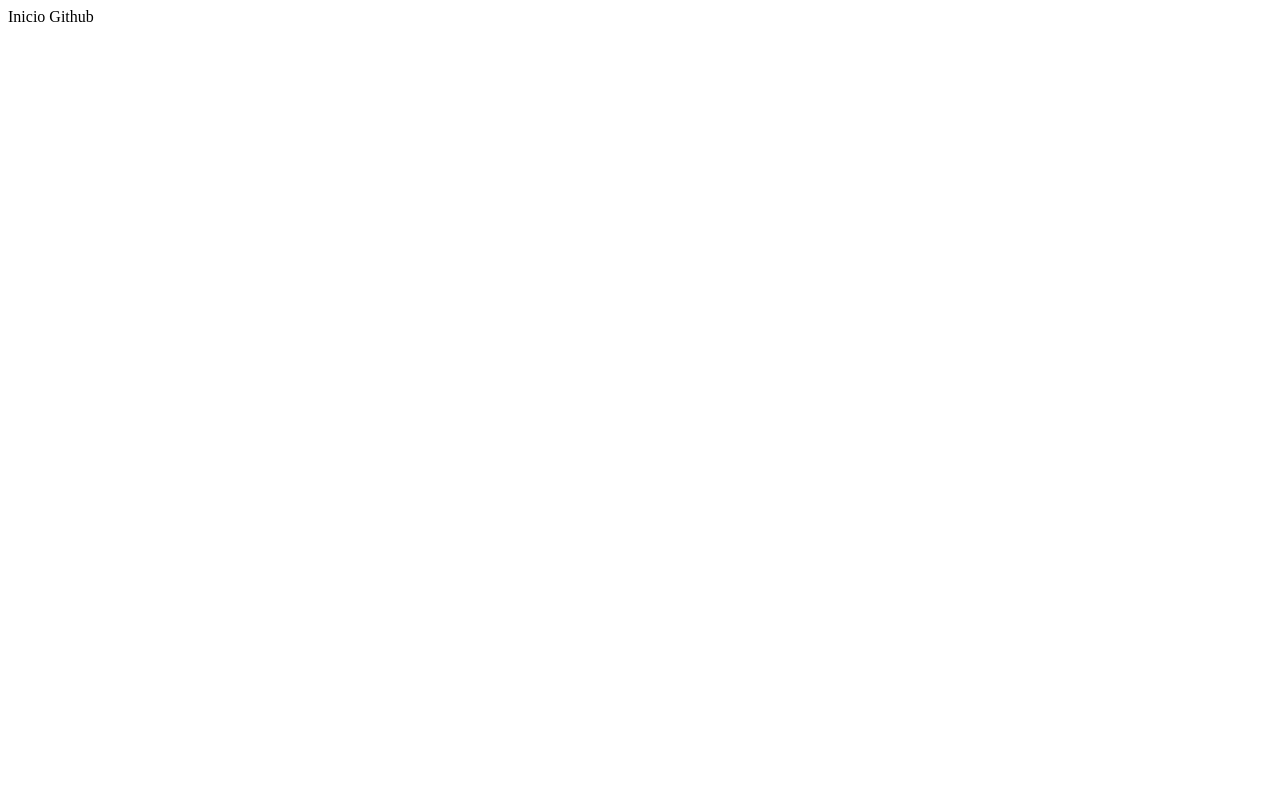
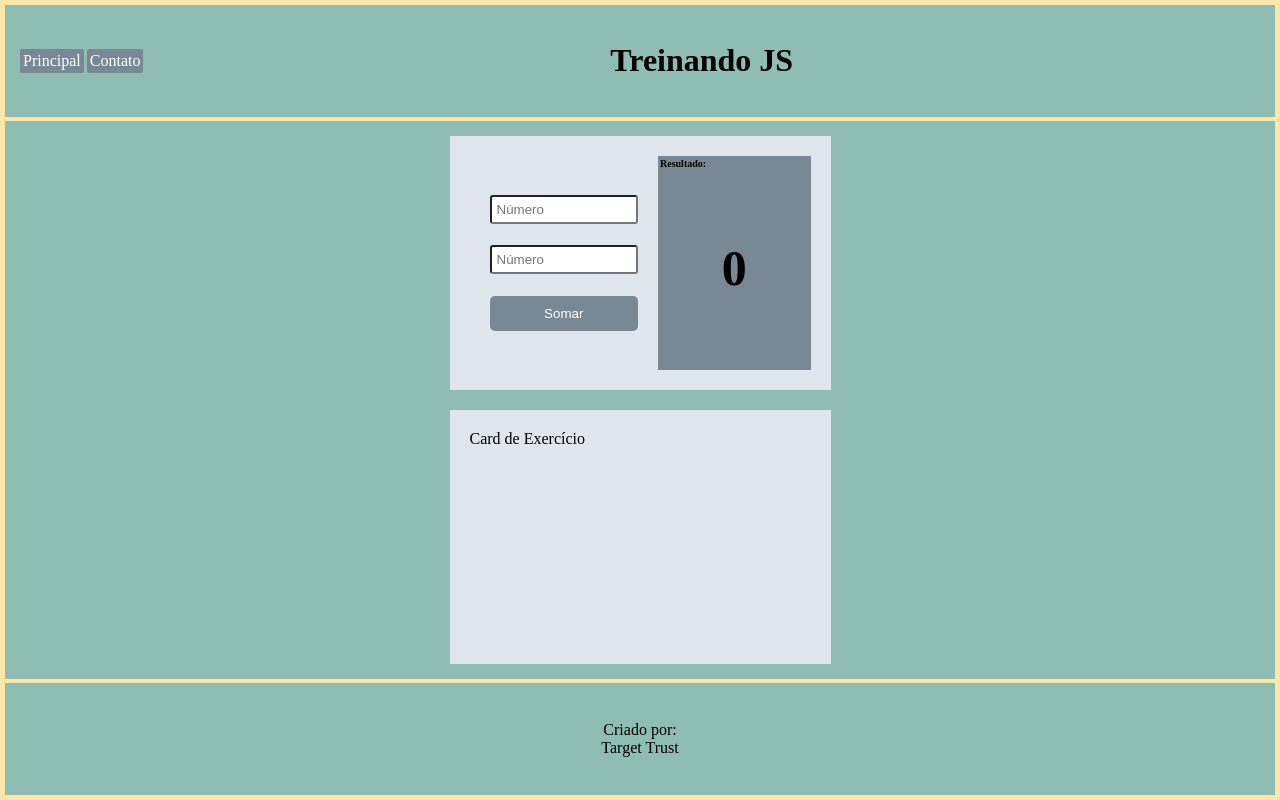
Before and after one commit to tt-1606065/ex-find, a plain HTML site: page index.html in a window 1280 px wide. Drawn offline with Linux system fonts and the light colour scheme.

Commit message:
Inicia correção grid e flex

```diff
--- a/index.html
+++ b/index.html
@@ -1,12 +1,47 @@
 <!DOCTYPE html>
 <html lang="en">
+
 <head>
     <meta charset="UTF-8">
     <meta http-equiv="X-UA-Compatible" content="IE=edge">
     <meta name="viewport" content="width=device-width, initial-scale=1.0">
+    <link rel="stylesheet" href="style.css">
     <title>Document</title>
 </head>
+
 <body>
-    Inicio Github
+    <!-- BEM - Block Element Modifier -->
+    <header class="cabecalho">
+        <nav class="menu-cabecalho">
+            <a class="menu-cabecalho__item">Principal</a>
+            <a class="menu-cabecalho__item" href="">Contato</a>
+        </nav>
+        <h1 class="cabecalho__titulo">Treinando JS</h1>
+    </header>
+    <main class="principal">
+        <div class="card-exercicio">
+            <div class="card-exercicio__entrada">
+                <input placeholder="Número" type="text" name="" id="">
+                <input placeholder="Número" type="text" name="" id="">
+                <button>Somar</button>
+            </div>
+            <div class="card-exercicio__saida">
+                <span class="saida__label">Resultado:</span>
+                <span class="saida__resultado">
+                    <span>0</span>
+                </span>
+            </div>
+        </div>
+        <div class="card-exercicio">
+            Card de Exercício
+        </div>
+    </main>
+    <footer class="rodape">
+        <span class="rodape__item">Criado por:</span>
+        <span class="rodape__item">Target Trust</span>
+    </footer>
 </body>
+
 </html>
+
+<!-- 21:01 -->
--- /dev/null
+++ b/style.css
@@ -0,0 +1,157 @@
+/* RESET */
+* {
+    padding: 0;
+    margin: 0;
+    box-sizing: border-box;
+}
+
+
+:root {
+    --amarelo: #FCE6A8;
+    --verde: #8FBCB3;
+    --cinza-escuro: #788895;
+    --cinza-claro: #DFE6ED;
+}
+
+/* LAYOUT */
+body {
+    background-color: var(--amarelo);
+    padding: 5px;
+
+    height: 100vh;
+
+    display: grid;
+    gap: 4px;
+
+    grid-template-columns: 1fr;
+    grid-template-rows: 0.2fr 1fr 0.2fr;
+
+    grid-template-areas:
+    "cabecalho"
+    "principal"
+    "rodape";
+}
+
+.cabecalho {
+    background-color: var(--verde);
+    padding: 15px;
+
+    grid-area: cabecalho;
+
+    display: flex;
+    align-items: center;
+    justify-content: center;
+}
+
+.principal {
+    background-color: var(--verde);
+    padding: 15px 35%;
+
+    grid-area: principal;
+
+    display: flex;
+    gap: 20px;
+    flex-direction: column;
+
+    justify-content: center;
+    align-items: center;
+}
+
+.rodape {
+    background-color: var(--verde);
+
+    grid-area: rodape;
+
+    display: flex;
+    flex-direction: column;
+    align-items: center;
+    justify-content: center;
+}
+
+/* CONTEXTO e COMPONENTES */
+.menu-cabecalho__item {
+    text-decoration: none;
+    color: white;
+    background-color: var(--cinza-escuro);
+    padding: 3px;
+    border-radius: 2px;
+}
+
+.cabecalho__titulo {
+    flex-grow: 1;
+
+    display: flex;
+    justify-content: center;
+}
+
+.menu-cabecalho {
+    display: flex;
+    gap: 3px;
+}
+
+.card-exercicio {
+    background-color: var(--cinza-claro);
+    padding: 20px;
+
+    /* flex-grow: 1; */
+    height: 100%;
+    width: 100%;
+
+    display: flex;
+}
+
+.card-exercicio__entrada {
+    width: 0px;
+    flex-basis: 0px;
+    flex-grow: 1;
+    padding: 20px;
+    gap: 3px;
+    display: flex;
+    flex-direction: column;
+
+    justify-content: space-evenly;
+
+}
+
+.card-exercicio__entrada input {
+    width: 100%;
+    padding: 5px;
+    border-radius: 3px;
+}
+
+.card-exercicio__entrada button {
+    width: 100%;
+    padding: 10px;
+
+    background-color: var(--cinza-escuro);
+    color: white;
+    border-radius: 5px;
+    border: none;
+}
+
+.card-exercicio__saida {
+    border: solid var(--cinza-escuro) 2px;
+    background-color: var(--cinza-escuro);
+    width: 0px;
+    flex-grow: 1;
+
+    display: flex;
+    flex-direction: column;
+}
+
+.saida__label {
+    font-size: 10px;
+    font-weight: 700;
+}
+
+.saida__resultado {
+    font-weight: 700;
+    font-size: 50px;
+
+    flex-grow: 1;
+    align-self: center;
+
+    display: flex;
+    align-items: center;
+
+}
```
